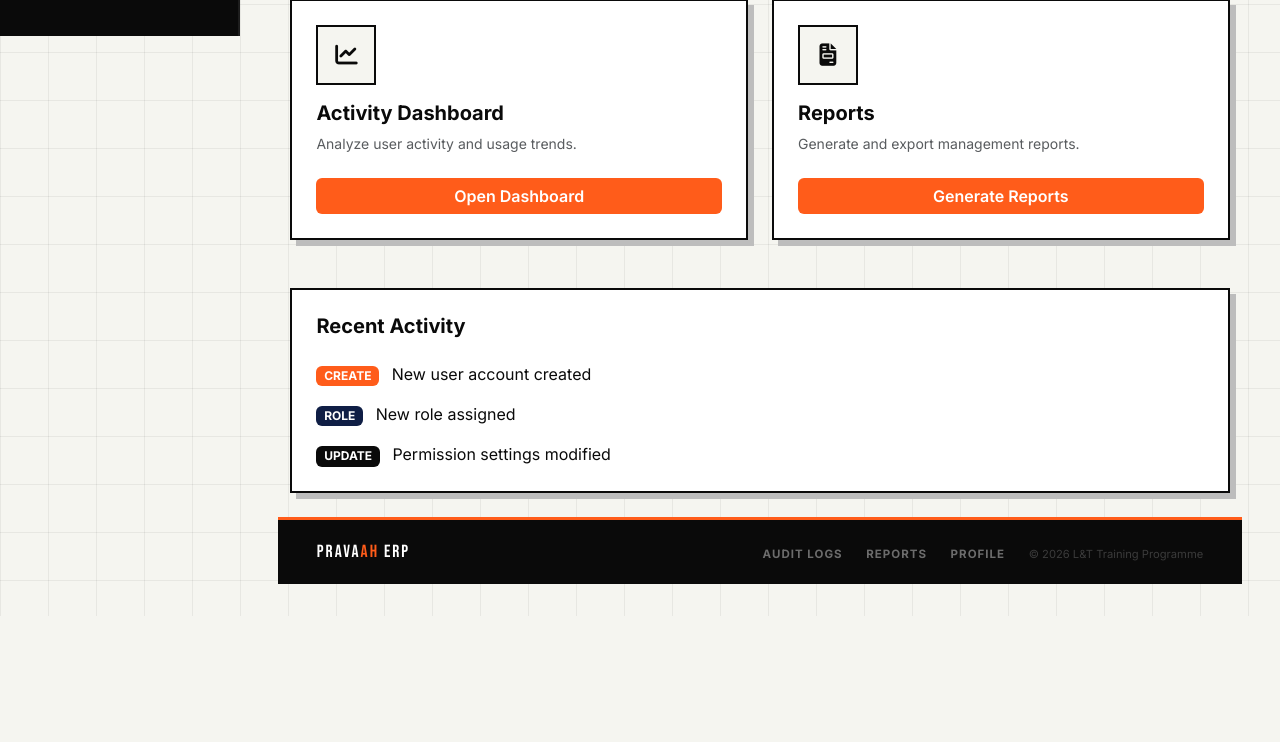
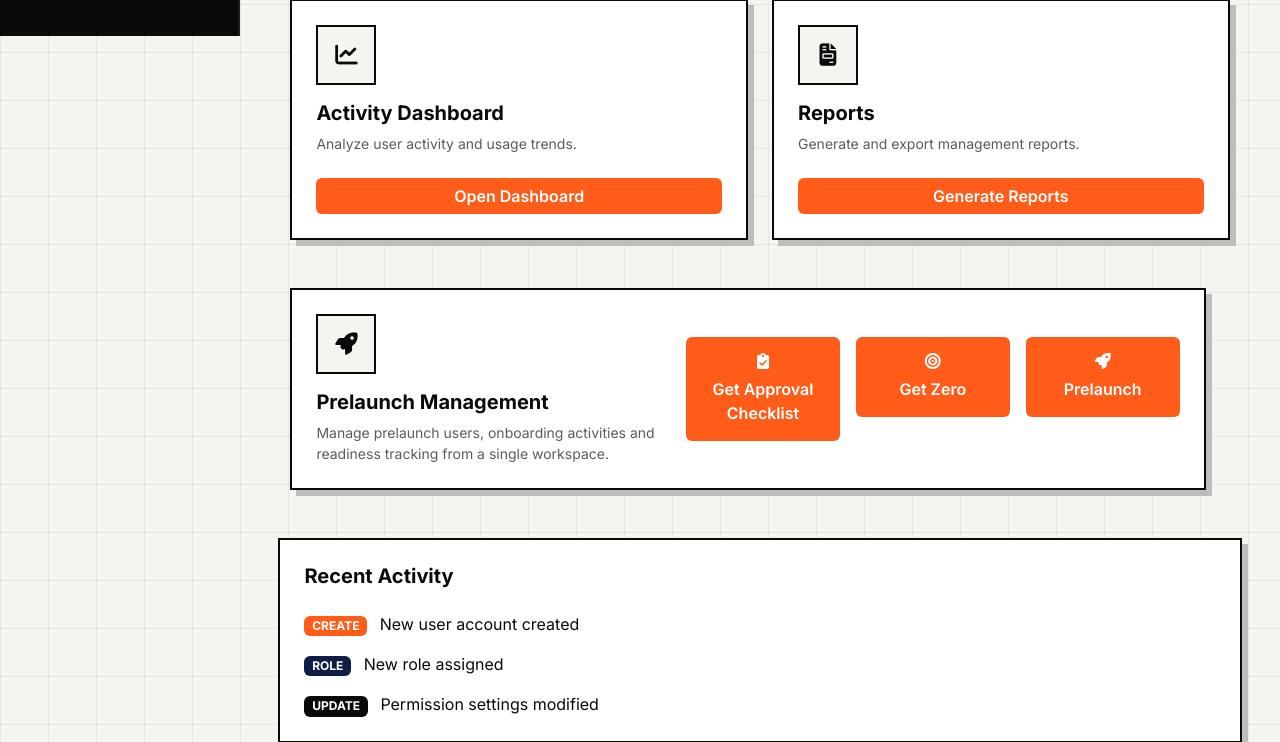
Before and after one commit to Kavita277/Pravaah, a Django app: page /dashboard/ in a window 1280 px wide. Shown: the part 764-1506 px from the top of the page. Before the commit the page ends 1380 px from the top, so only its background shows below. Run offline with Django 5.2, Linux system fonts and the light colour scheme; the visitor is signed in with stand-in values (Sample User, id 1).

Commit message:
added prelaunch card

```diff
--- a/pravaah/settings.py
+++ b/pravaah/settings.py
@@ -83,7 +83,7 @@ DATABASES = {
         'ENGINE': 'django.db.backends.mysql',
         'NAME': 'pravaah_db',
         'USER': 'root',
-        'PASSWORD': 'root',
+        'PASSWORD': 'Root',
         'HOST': 'localhost',
         'PORT': '3306',
     }
--- a/usermgmt/templates/profile/user_dashboard.html
+++ b/usermgmt/templates/profile/user_dashboard.html
@@ -249,8 +249,84 @@
 
 {% endif %}
 
+<div class="row mt-5">
+
+    <div class="col-md-12">
+
+        <div class="pravaah-card h-100">
+
+            <div class="row align-items-center">
+
+                <div class="col-lg-5">
+
+                    <div class="pravaah-icon">
+                        <i class="fa-solid fa-rocket"></i>
+                    </div>
+
+                    <h5 class="fw-bold mt-3">
+                        Prelaunch Management
+                    </h5>
+
+                    <p class="text-muted small mb-0">
+                        Manage prelaunch users, onboarding activities and readiness tracking from a single workspace.
+                    </p>
+
+                </div>
+
+                <div class="col-lg-7">
+
+                    <div class="row g-3">
+
+                        <div class="col-md-4">
+
+                            <a href="#"
+                               class="btn pravaah-btn w-100 py-3">
+
+                                <i class="fa-solid fa-clipboard-check d-block mb-2"></i>
+
+                                Get Approval Checklist
+
+                            </a>
+
+                        </div>
+
+                        <div class="col-md-4">
+
+                            <a href="#"
+                               class="btn pravaah-btn w-100 py-3">
+
+                                <i class="fa-solid fa-bullseye d-block mb-2"></i>
+
+                                Get Zero
+
+                            </a>
+
+                        </div>
+
+                        <div class="col-md-4">
+
+                            <a href="#"
+                               class="btn pravaah-btn w-100 py-3">
+
+                                <i class="fa-solid fa-rocket d-block mb-2"></i>
+
+                                Prelaunch
+
+                            </a>
+
+                        </div>
+
+                    </div>
+
+                </div>
+
+            </div>
+
+        </div>
+
+    </div>
+
 </div>
-
 <!-- Recent Activity -->
 
 <div class="pravaah-card mt-5">
@@ -284,6 +360,7 @@
     </div>
 
 </div>
+
 
 <style>
 
```
Also changed, not shown: usermgmt/templatetags/public_landing.html (added).
